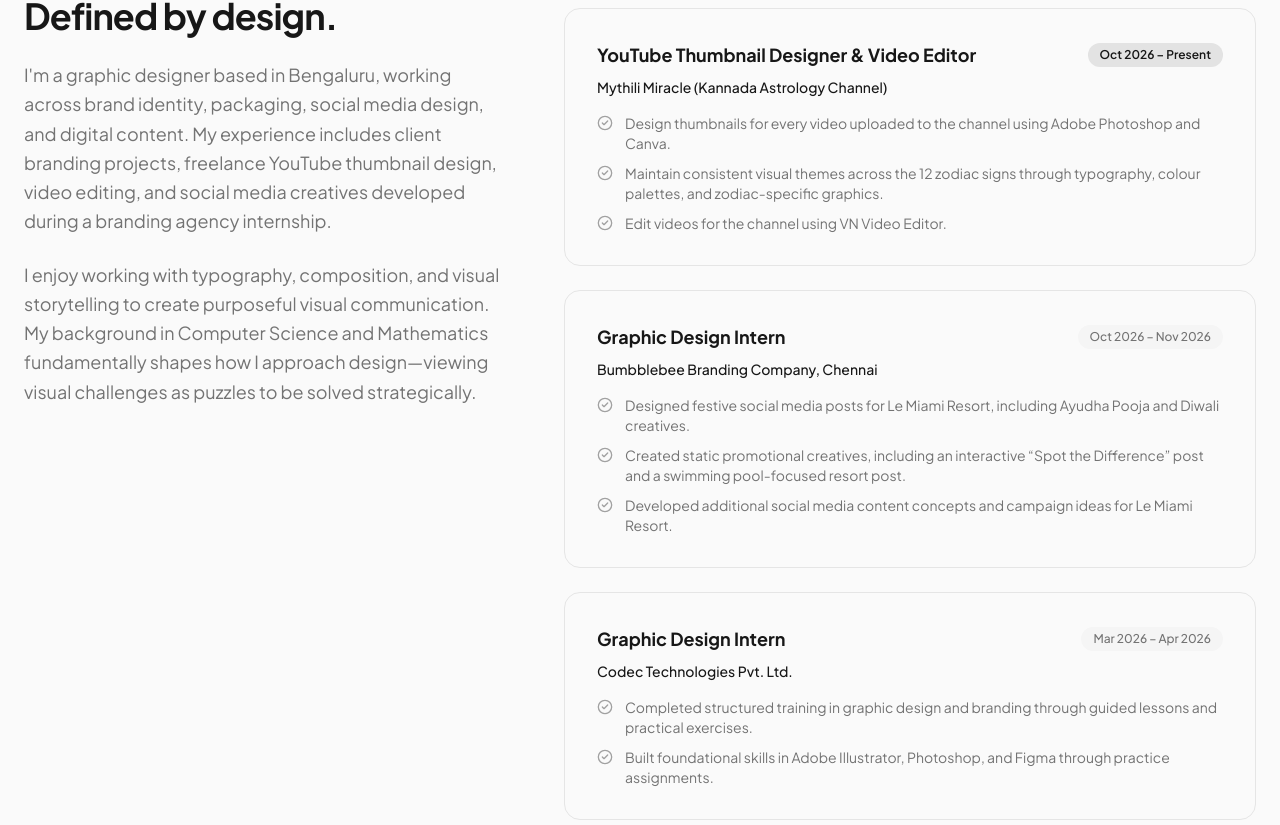
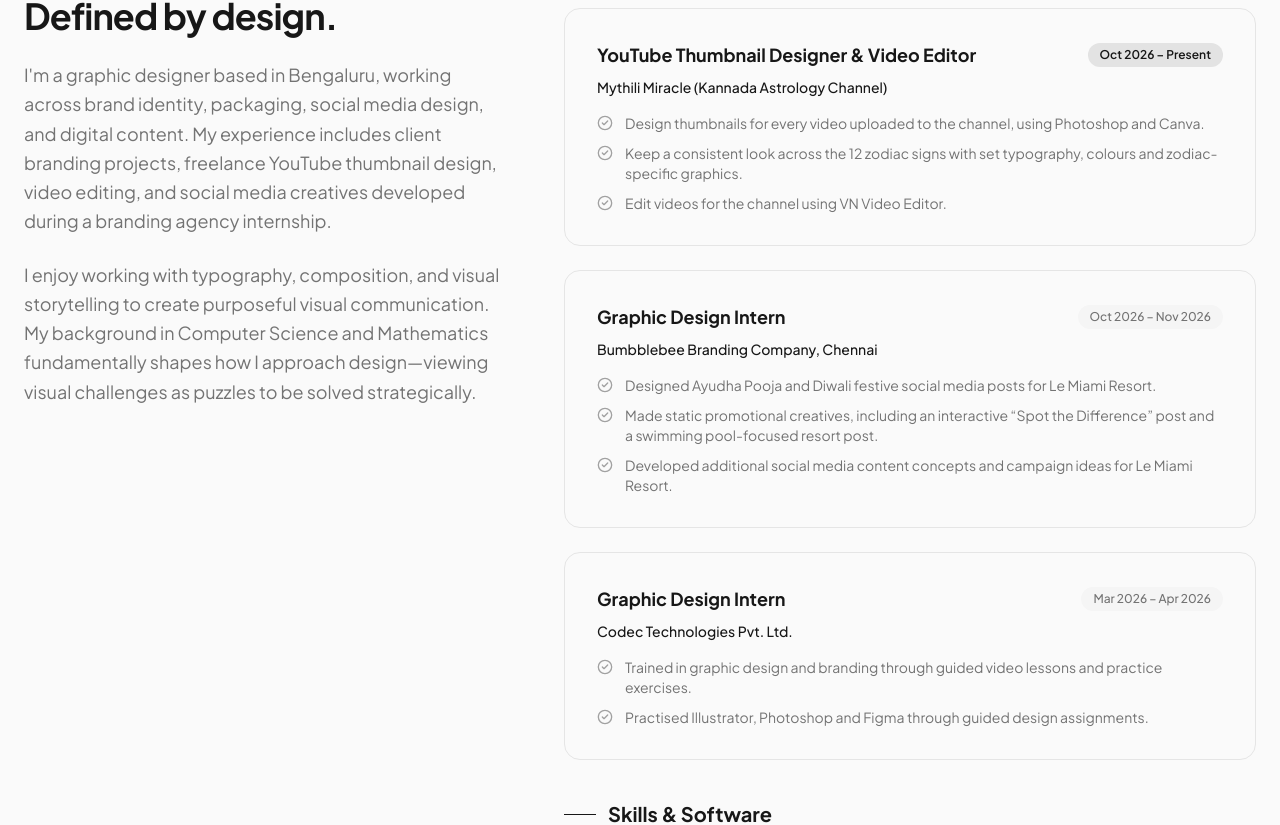
Before and after one commit to NirxnjxnL/Niranjan-L-portfolio, a Next.js app: page / in a window 1280 px wide. Shown: the part 4113-4938 px from the top of the page. Built offline with nearby package versions, Linux system fonts and the light colour scheme.

Commit message:
chore: finalize resume with revised copy and bullet points

```diff
--- a/src/components/About.tsx
+++ b/src/components/About.tsx
@@ -53,11 +53,11 @@ export default function About() {
                   <ul className="space-y-2.5 text-sm text-muted-foreground">
                     <li className="flex gap-3">
                       <CheckCircle2 className="h-4 w-4 text-neutral-400 shrink-0 mt-0.5" />
-                      <span>Design thumbnails for every video uploaded to the channel using Adobe Photoshop and Canva.</span>
+                      <span>Design thumbnails for every video uploaded to the channel, using Photoshop and Canva.</span>
                     </li>
                     <li className="flex gap-3">
                       <CheckCircle2 className="h-4 w-4 text-neutral-400 shrink-0 mt-0.5" />
-                      <span>Maintain consistent visual themes across the 12 zodiac signs through typography, colour palettes, and zodiac-specific graphics.</span>
+                      <span>Keep a consistent look across the 12 zodiac signs with set typography, colours and zodiac-specific graphics.</span>
                     </li>
                     <li className="flex gap-3">
                       <CheckCircle2 className="h-4 w-4 text-neutral-400 shrink-0 mt-0.5" />
@@ -77,11 +77,11 @@ export default function About() {
                   <ul className="space-y-2.5 text-sm text-muted-foreground">
                     <li className="flex gap-3">
                       <CheckCircle2 className="h-4 w-4 text-neutral-400 shrink-0 mt-0.5" />
-                      <span>Designed festive social media posts for Le Miami Resort, including Ayudha Pooja and Diwali creatives.</span>
+                      <span>Designed Ayudha Pooja and Diwali festive social media posts for Le Miami Resort.</span>
                     </li>
                     <li className="flex gap-3">
                       <CheckCircle2 className="h-4 w-4 text-neutral-400 shrink-0 mt-0.5" />
-                      <span>Created static promotional creatives, including an interactive &ldquo;Spot the Difference&rdquo; post and a swimming pool-focused resort post.</span>
+                      <span>Made static promotional creatives, including an interactive &ldquo;Spot the Difference&rdquo; post and a swimming pool-focused resort post.</span>
                     </li>
                     <li className="flex gap-3">
                       <CheckCircle2 className="h-4 w-4 text-neutral-400 shrink-0 mt-0.5" />
@@ -101,11 +101,11 @@ export default function About() {
                   <ul className="space-y-2.5 text-sm text-muted-foreground">
                     <li className="flex gap-3">
                       <CheckCircle2 className="h-4 w-4 text-neutral-400 shrink-0 mt-0.5" />
-                      <span>Completed structured training in graphic design and branding through guided lessons and practical exercises.</span>
+                      <span>Trained in graphic design and branding through guided video lessons and practice exercises.</span>
                     </li>
                     <li className="flex gap-3">
                       <CheckCircle2 className="h-4 w-4 text-neutral-400 shrink-0 mt-0.5" />
-                      <span>Built foundational skills in Adobe Illustrator, Photoshop, and Figma through practice assignments.</span>
+                      <span>Practised Illustrator, Photoshop and Figma through guided design assignments.</span>
                     </li>
                   </ul>
                 </div>
--- a/src/components/Hero.tsx
+++ b/src/components/Hero.tsx
@@ -38,7 +38,7 @@ export default function Hero() {
             <ArrowRight className="h-4 w-4 group-hover:translate-x-1 transition-transform" />
           </a>
           <a
-            href="/Niranjan_L_Graphic_Designer_Resume.pdf?v=20261119-v2"
+            href="/Niranjan_L_Graphic_Designer_Resume.pdf?v=final"
             download="Niranjan_L_Graphic_Designer_Resume.pdf"
             target="_blank"
             rel="noopener noreferrer"
```
Also changed, not shown: 2 other files (tests, documents, lock files or other folders).
